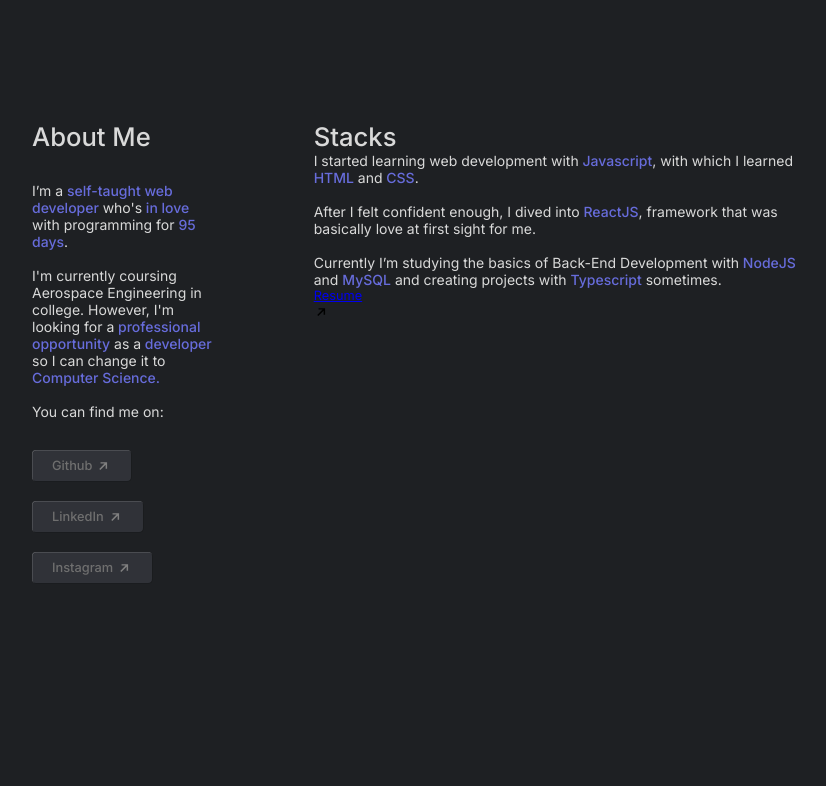
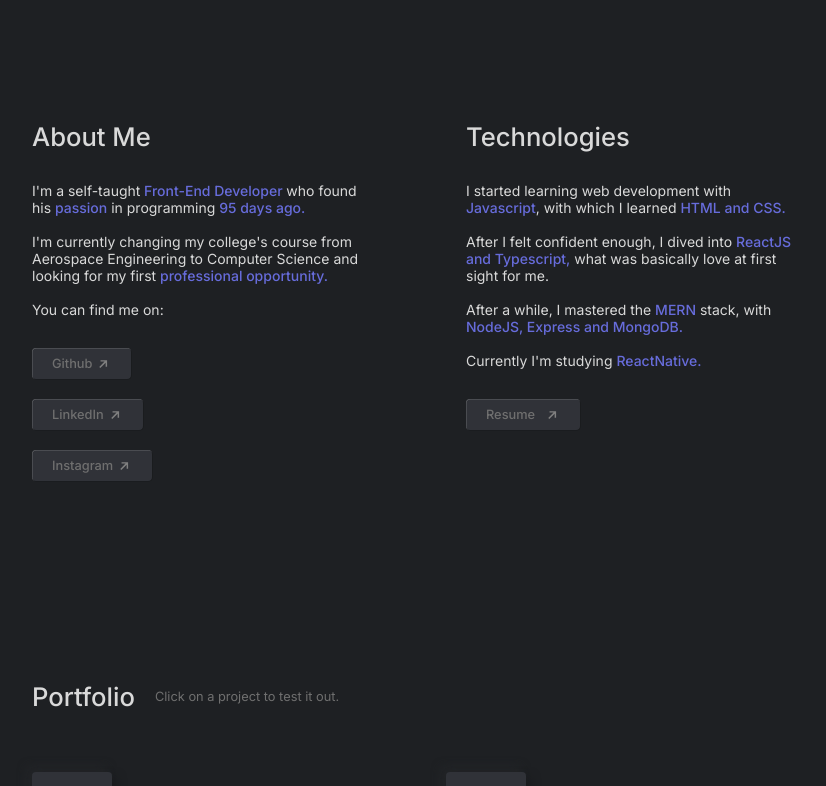
Before and after one commit to antoniopataro/personal-website, a React (Vite) app: page / in a window 1280 px wide. Shown: the part 800-1586 px from the top of the page, without its empty margins (224-1050 px from the left). Built offline with nearby package versions, Linux system fonts and the light colour scheme.

Commit message:
fix: changed about me content

```diff
--- a/src/sections/AboutMe/index.jsx
+++ b/src/sections/AboutMe/index.jsx
@@ -19,16 +19,13 @@
         <h2>About Me</h2>
         <h3>
           <p>
-            I’m a<span className="strong-purple"> self-taught web developer </span>
-            who's
-            <span className="strong-purple"> in love</span> with programming for{" "}
-            <span className="strong-purple">{daysStudying} days</span>.
+            I&apos;m a self-taught<span className="strong-purple"> Front-End Developer </span>
+            who found his <span className="strong-purple">passion</span> in programming{" "}
+            <span className="strong-purple">{daysStudying} days ago.</span>
             <br />
             <br />
-            I'm currently coursing Aerospace Engineering in college. However, I'm looking for a
-            <span className="strong-purple"> professional opportunity</span> as a
-            <span className="strong-purple"> developer</span> so I can change it to{" "}
-            <span className="strong-purple">Computer Science.</span>
+            I'm currently changing my college's course from Aerospace Engineering to Computer Science and looking for my
+            first <span className="strong-purple">professional opportunity.</span>
             <br />
             <br />
             You can find me on:
@@ -49,23 +46,25 @@
           </a>
         </div>
       </div>
-      <div id="stacks">
-        <h2>Stacks</h2>
+      <div id="technologies">
+        <h2>Technologies</h2>
         <h3>
           <p>
-            I started learning web development with
-            <span className="strong-purple"> Javascript</span>, with which I learned{" "}
-            <span className="strong-purple"> HTML</span> and
-            <span className="strong-purple"> CSS</span>.
+            I started learning web development with <span className="strong-purple">Javascript</span>, with which I
+            learned <span className="strong-purple">HTML and CSS.</span>
             <br />
             <br />
-            After I felt confident enough, I dived into
-            <span className="strong-purple"> ReactJS</span>, framework that was basically love at first sight for me.
+            After I felt confident enough, I dived into <span className="strong-purple">
+              ReactJS and Typescript,
+            </span>{" "}
+            what was basically love at first sight for me.
             <br />
             <br />
-            Currently I’m studying the basics of Back-End Development with
-            <span className="strong-purple"> NodeJS</span> and <span className="strong-purple">MySQL</span> and creating
-            projects with <span className="strong-purple">Typescript</span> sometimes.
+            After a while, I mastered the <span className="strong-purple">MERN</span> stack, with{" "}
+            <span className="strong-purple">NodeJS, Express and MongoDB.</span>
+            <br />
+            <br />
+            Currently I&apos;m studying <span className="strong-purple">ReactNative.</span>
           </p>
         </h3>
         <a href="https://antoniopataro.notion.site/Ant-nio-Pataro-8baa7d3f636a4b67a631e04db007cbb0" target="_blank">
```
